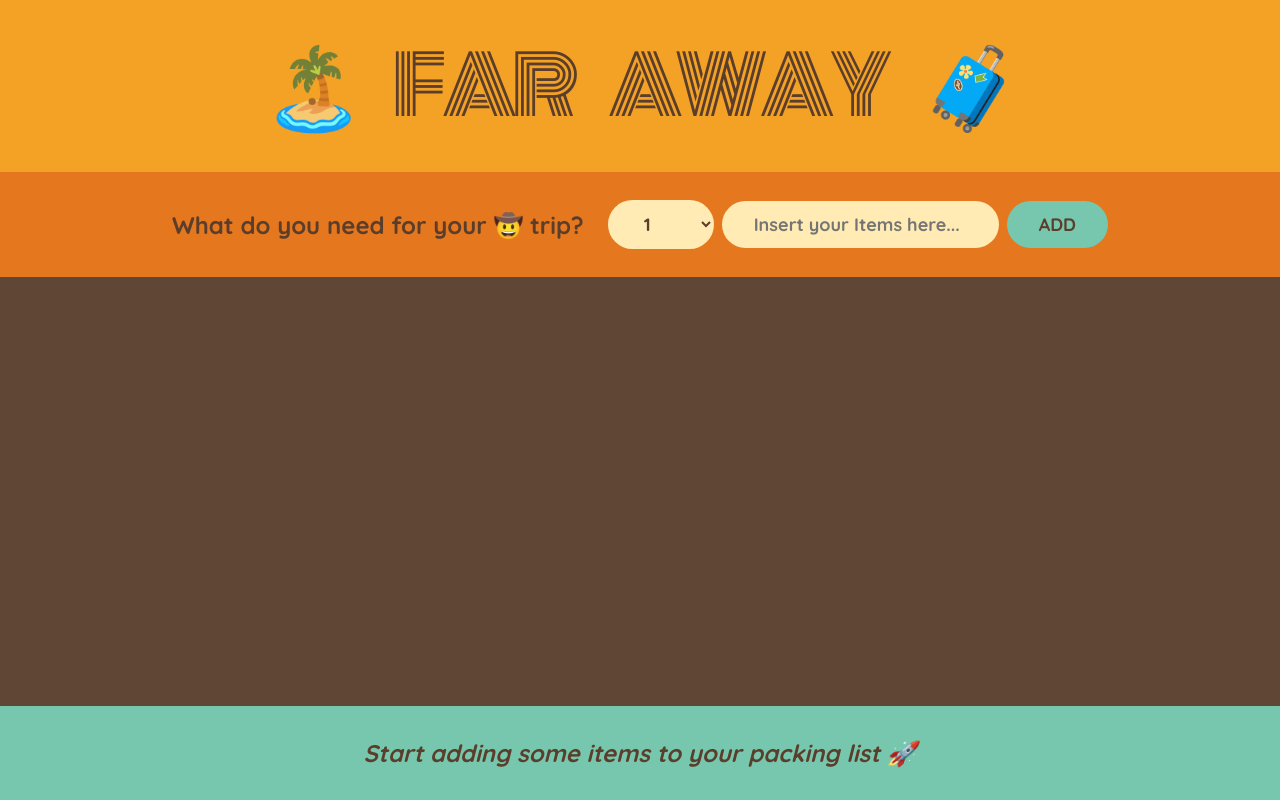
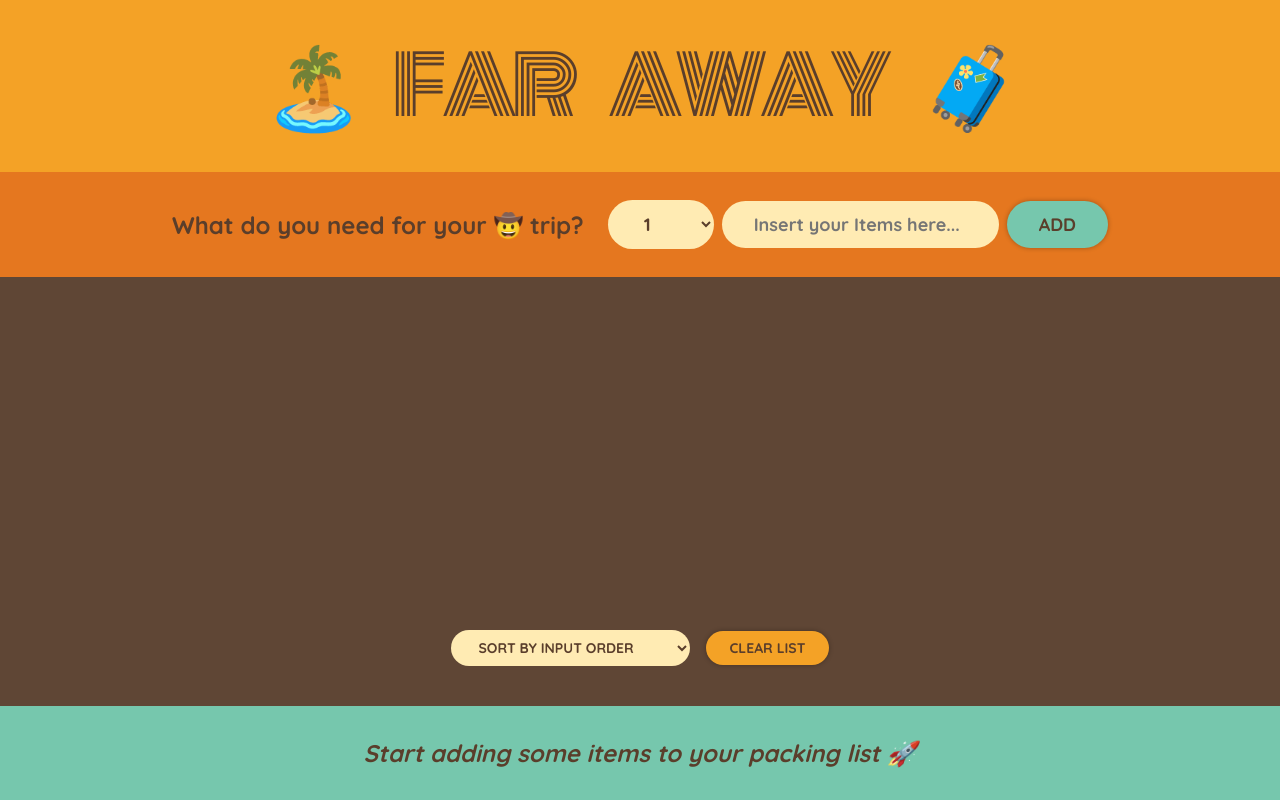
Before and after one commit to nwntaspap/Far-Away, a React (Vite) app: page / in a window 1280 px wide. Built offline with nearby package versions, Linux system fonts and the light colour scheme.

Commit message:
feat: add sorting options for items, reset functionality for the items list

```diff
--- a/src/App.jsx
+++ b/src/App.jsx
@@ -23,6 +23,10 @@ function App() {
     setItems((items) => items.filter((item) => id !== item.id));
   };
 
+  const handleResetItems = () => {
+    setItems([]);
+  };
+
   // Derived state
   const packedItems = items.filter((item) => item.packed);
 
@@ -34,6 +38,7 @@ function App() {
         items={items}
         toggleItem={handleToggleItem}
         deleteItem={handleDeleteItem}
+        resetItems={handleResetItems}
       />
       <Stats items={items} packedItems={packedItems} />
     </div>
--- a/src/components/PackingList.jsx
+++ b/src/components/PackingList.jsx
@@ -1,10 +1,22 @@
+import { useState } from "react";
 import PackingItem from "./PackingItem.jsx";
 
-function PackingList({ items, toggleItem, deleteItem }) {
+function PackingList({ items, toggleItem, deleteItem, resetItems }) {
+  const [sortBy, setSortBy] = useState("input");
+
+  let sortedItems;
+  if (sortBy === "input") sortedItems = items;
+  if (sortBy === "description")
+    sortedItems = [...items].sort((a, b) => a.text.localeCompare(b.text));
+  if (sortBy === "packed")
+    sortedItems = [...items].sort(
+      (a, b) => Number(a.packed) - Number(b.packed)
+    );
+
   return (
     <div className="list">
       <ul>
-        {items.map((item) => (
+        {sortedItems.map((item) => (
           <PackingItem
             key={item.id}
             item={item}
@@ -13,6 +25,18 @@ function PackingList({ items, toggleItem, deleteItem }) {
           />
         ))}
       </ul>
+
+      <div className="actions">
+        <select value={sortBy} onChange={(e) => setSortBy(e.target.value)}>
+          <option value="input">Sort by input order</option>
+          <option value="description">Sort by description</option>
+          <option value="packed">Sort by packed status</option>
+        </select>
+
+        <button className="reset-list" onClick={resetItems}>
+          Clear List
+        </button>
+      </div>
     </div>
   );
 }
--- a/src/index.css
+++ b/src/index.css
@@ -76,6 +76,7 @@ input {
 .add-form button {
   text-transform: uppercase;
   background-color: #76c7ad;
+  box-shadow: 0 0 5px 0 rgba(0, 0, 0, 0.3);
   transition: all 0.3s ease-out;
 }
 
@@ -83,6 +84,7 @@ input {
   transform: scale(1.05);
   color: #7c553b;
   background-color: #35dda8;
+  box-shadow: 0 0 10px 3px rgba(0, 0, 0, 0.3);
 }
 
 .list {
@@ -104,6 +106,18 @@ input {
   font-size: 1.4rem;
   font-weight: 700;
   margin: 0 0.8rem;
+}
+
+.actions button.reset-list {
+  background-color: #f4a226;
+  transition: all 0.3s ease-out;
+  box-shadow: 0 0 5px 0 rgba(0, 0, 0, 0.3);
+}
+
+.actions button.reset-list:hover {
+  background-color: #d18d26;
+  color: #ffebb3;
+  box-shadow: 0 0 10px 3px rgba(0, 0, 0, 0.3);
 }
 
 .list ul {
```
